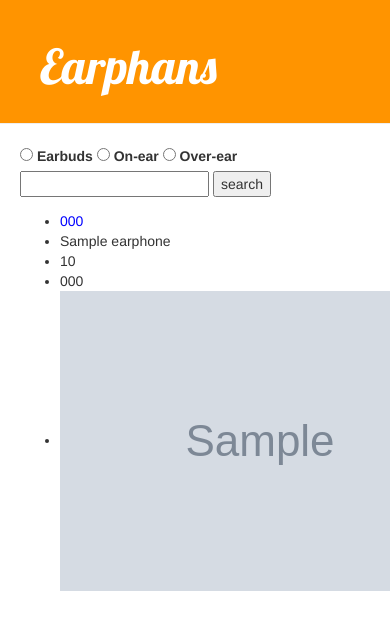
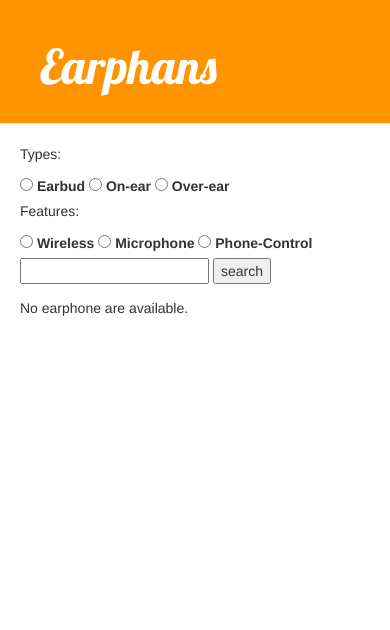
Before and after one commit to Ankarrr/Earphans, a Django app: page /firstapp/earphones/ in a window 390 px wide; the page is wider, and only the part inside the window is pictured. Shown: the top 630 px of that part. Run offline with Django 3.2, Linux system fonts and the light colour scheme; tables that the repository leaves empty hold one stand-in row (values such as "Sample post"); grey boxes marked "Sample" are stand-in pictures; data that the repository does not hold is empty; some libraries are stand-ins or nearby versions.

Commit message:
Add earphone features and modify earphone type
- change earphone_description to earphone_type
- add earphone_features field in class Earphone in models.py
- define choices of types and features in models.py
- show radio inputs for earphone features and types
- add search filter of earphone features in view.py
- display earphone features in list_earphones.html and search_for_earphones.html

```diff
--- a/earphans/settings.py
+++ b/earphans/settings.py
@@ -37,8 +37,9 @@ INSTALLED_APPS = [
     'django.contrib.sessions',
     'django.contrib.messages',
     'django.contrib.staticfiles',
+    'django.contrib.postgres',
     'django.contrib.postgres.search',
-    'django.contrib.postgres',
+    'django.contrib.postgres.fields',
     'firstapp.apps.FirstappConfig',
 ]
 
--- a/firstapp/admin.py
+++ b/firstapp/admin.py
@@ -28,8 +28,9 @@ class EarphoneAdmin(admin.ModelAdmin):
     fieldsets = [
         (None,               {'fields': ['earphone_name']}),
         (None,               {'fields': ['brand_name']}),
-        (None,               {'fields': ['earphone_description']}),
+        (None,               {'fields': ['earphone_type']}),
         (None,               {'fields': ['price']}),
+        (None,               {'fields': ['earphone_features']}),
         (None,               {'fields': ['earphone_image']}),
         ('Date information', {'fields': ['pub_date']}),
     ]
--- a/firstapp/models.py
+++ b/firstapp/models.py
@@ -2,6 +2,7 @@ from __future__ import unicode_literals
 
 from django.db import models
 from django.utils import timezone
+from django.contrib.postgres.fields import ArrayField
 import datetime
 
 # Create your models here.
@@ -23,9 +24,26 @@ class Choice(models.Model):
         return self.choice_text
 
 class Earphone(models.Model):
+    EARPHONE_TYPE_CHOICES = (
+        ('Earbud', 'Earbud'),
+        ('Over-Ear', 'Over-Ear'),
+        ('On-Ear', 'On-Ear'),
+    )
+    EARPHONE_FEATURES = (
+        ('Wireless', 'Wireless'),
+        ('Microphone', 'Microphone'),
+        ('Phone-Control', 'Phone-Control')
+    )
     earphone_name = models.CharField(null=True, max_length=100)
     brand_name = models.CharField(null=True, max_length=100)
-    earphone_description = models.CharField(null=True, max_length=1000)
+    earphone_type = models.CharField(null=True, max_length=10, choices=EARPHONE_TYPE_CHOICES)
     price = models.PositiveIntegerField()
+    earphone_features = ArrayField(
+        models.CharField(max_length=20, choices=EARPHONE_FEATURES),
+        size=10,
+        blank=True,
+        default=[],
+        help_text='values like Wireless,Microphone,Phone Control...',
+    )
     earphone_image = models.ImageField(null=True, upload_to='uploads/earphone_images/')
     pub_date = models.DateTimeField('date published')
--- a/firstapp/templates/firstapp/list_earphones.html
+++ b/firstapp/templates/firstapp/list_earphones.html
@@ -4,12 +4,21 @@
 	<div>
 		<form action="{% url 'firstapp:search-for-earphones' %}" method="get">
 		{% csrf_token %}
-			<input type="radio" name="type" id="type-earbunds" value="Earbuds"/>
-			<label for="type-earbunds">Earbuds</label>
-			<input type="radio" name="type" id="type-earbunds" value="on-ear"/>
+			<p>Types: </p>
+			<input type="radio" name="earphone-type" id="type-earbunds" value="Earbud"/>
+			<label for="type-earbunds">Earbud</label>
+			<input type="radio" name="earphone-type" id="type-earbunds" value="On-Ear"/>
 			<label for="type-earbunds">On-ear</label>
-			<input type="radio" name="type" id="type-earbunds" value="over-ear"/>
+			<input type="radio" name="earphone-type" id="type-earbunds" value="Over-Ear"/>
 			<label for="type-earbunds">Over-ear</label>
+			<br>
+			<p>Features: </p>
+			<input type="radio" name="earphone-feature" id="feature-wireless" value="Wireless"/>
+			<label for="feature-wireless">Wireless</label>
+			<input type="radio" name="earphone-feature" id="feature-microphone" value="Microphone"/>
+			<label for="feature-microphone">Microphone</label>
+			<input type="radio" name="earphone-feature" id="feature-phone-control" value="Phone-Control"/>
+			<label for="feature-phone-control">Phone-Control</label>
 			<br>
 			<input type="text" name="query-string" />
 			<input type="submit" value="search" />
@@ -23,7 +32,12 @@
 		        <li><a href="">{{ earphone.earphone_name }}</a></li>
 		        <li>{{ earphone.brand_name }}</li>
 		        <li>{{ earphone.price }}</li>
-		        <li>{{ earphone.earphone_description }}</li>
+		        <li>{{ earphone.earphone_type }}</li>
+		        <li>
+			    {% for feature in earphone.earphone_features %}
+					{{ feature }}
+			    {% endfor %}
+		        </li>
 		        <li><img src="{{ earphone.earphone_image.url }}" /></li>
 		    </ul>
 		    {% endfor %}
--- a/firstapp/views.py
+++ b/firstapp/views.py
@@ -13,7 +13,8 @@ class ListEarphonesView(generic.ListView):
 
 def SearchForEarphones(request):
     query_string = request.GET.get("query-string", False)
-    earphone_type = request.GET.get("type", False)
+    earphone_type = request.GET.get("earphone-type", False)
+    earphone_feature = request.GET.get("earphone-feature", False)
     earphones_list = Earphone.objects.all()
 
     # search for names, brands
@@ -22,11 +23,15 @@ def SearchForEarphones(request):
 
     # search for types
     if earphone_type:
-        earphones_list = earphones_list.filter(earphone_description__search=earphone_type)
+        earphones_list = earphones_list.filter(earphone_type__search=earphone_type)
+
+    if earphone_feature:
+        earphones_list = earphones_list.filter(earphone_features__contains=[earphone_feature])
 
     context = {
         'query_string': query_string,
         'earphone_type': earphone_type,
+        'earphone_feature': earphone_feature,
         'earphones_list': earphones_list,
     }
 
```
Also changed, not shown: firstapp/templates/firstapp/search_for_earphones.html (+7 -2 lines).
